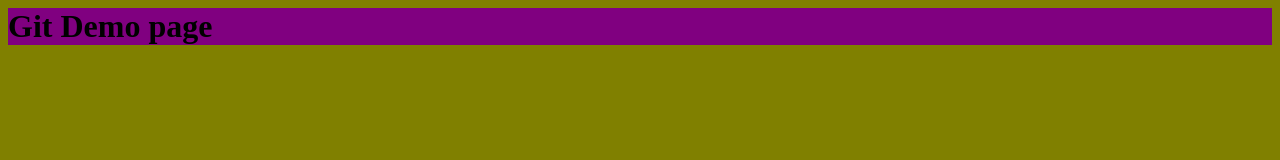
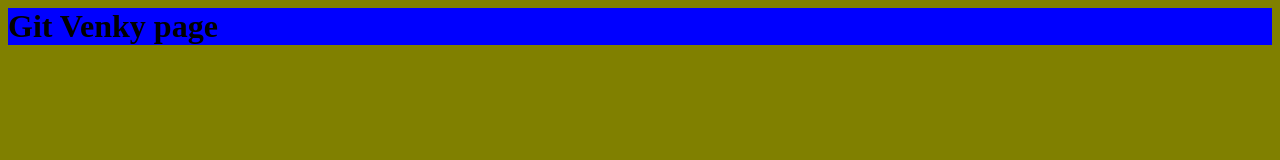
Before and after one commit to venkyprabhu/practice_git2, a plain HTML site: page index.html in a window 1280 px wide. Drawn offline with Linux system fonts and the light colour scheme.

Commit message:
add blue

```diff
--- a/index.html
+++ b/index.html
@@ -4,7 +4,7 @@
         <link rel="stylesheet" href="styles.css">
     </head>
     <body>
-        <h1> Git Demo page</h1>
+        <h1> Git Venky page</h1>
         <scripts src="app.js">  </scripts>
     </body>
 
--- a/styles.css
+++ b/styles.css
@@ -3,5 +3,5 @@ body{
 }
 
 h1{
-    background-color: purple;
+    background-color: blue;
 }
```
